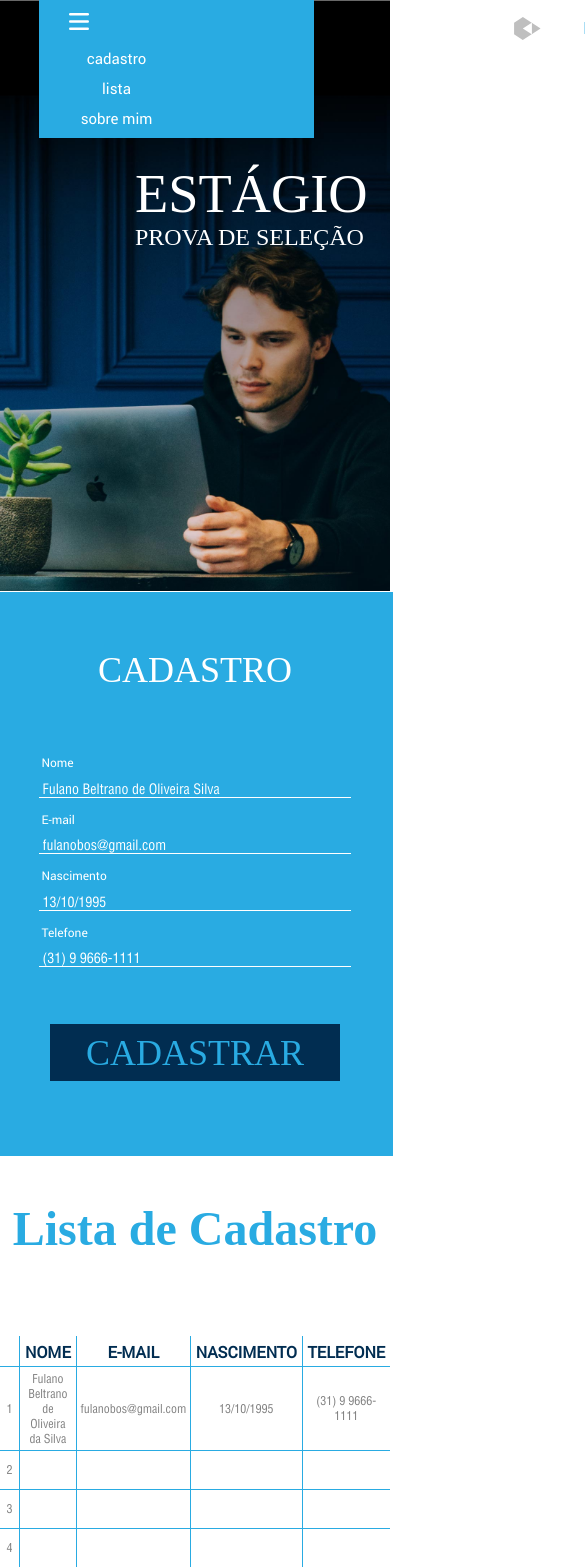
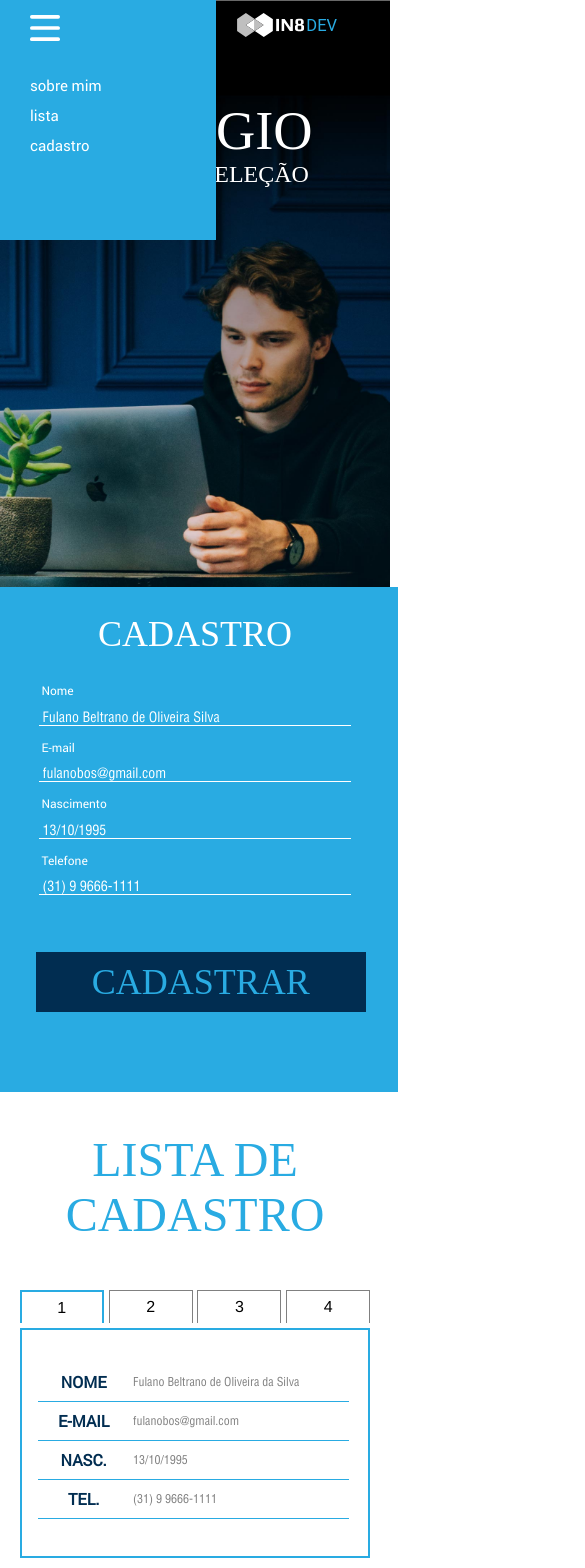
Before and after one commit to Lukelupus/fullstack-jr-layout, a React (Create React App) app in the folder frontend/: page / in a window 390 px wide. Shown: the top 1568 px of the page, 585 px wide, since content can reach past the window. Built offline with nearby package versions, Linux system fonts and the light colour scheme.

Commit message:
mobile layout finished

```diff
--- a/frontend/public/styles.css
+++ b/frontend/public/styles.css
@@ -280,7 +280,7 @@ tr:last-child {
 
 .list-title {
     font-family: 'Helvetica 25';
-    font-weight: bold;
+    font-weight: 100;
     font-size: 3em;
     padding: 1em 0;
     color: var(--text-primary);
@@ -304,7 +304,7 @@ tr:last-child {
     width: 35px;
     height: 35px;
     left: 87.5%;
-    bottom: -108%;
+    bottom: -118%;
 
 }
 
@@ -416,8 +416,8 @@ tr:last-child {
     .hamburguer {
         display: block;
         cursor: pointer;
-        width: 20px;
-        height: 20px;
+        width: 30px;
+        height: 30px;
         margin-left: 1em;
     }
 
@@ -455,7 +455,9 @@ tr:last-child {
         font-size: 1.5em;
     }
 
-
+    .blue-section {
+        outline: 0.5em solid var(--bg-secondary);
+    }
 
     table {
         max-width: 35em;
@@ -481,6 +483,145 @@ tr:last-child {
 /* Mobile */
 
 @media only screen and (max-width: 767px) {
+    .header {
+        left: 0;
+    }
+
+    .nav-container{
+        width: 100%;
+    }
+    .navbar {
+        gap: 0;
+    }
+
+    .nav-menu {
+        padding: 1em 50% 6em 1em;
+        position: absolute;
+        left: 0;
+        top:0;
+    }
 
 
+    .navbar-nav {
+        padding: 0;
+        flex-direction: column-reverse;
+        margin-top: 1em;
+    }
+    .a-header {
+        text-align: left;
+    }
+
+    .logo-container {
+        position: absolute;
+        top: 0;
+        left: 60%;
+    }
+
+    .logo {
+        margin-bottom: 5em;
+    }
+
+    .header-container {
+        margin: 2em 0 0 5em;
+    }
+
+    .page-title {
+        padding: .5em;
+    }
+
+    .list-title {
+        width: 80%;
+        font-weight: 400;
+    }
+
+    .info-text {
+        font-size: 20px;
+        margin: .5em;
+        font-weight: 100;
+    }
+
+    .div-one {
+        width: 21.875em;
+        height: 230px;
+        border: 2px solid var(--bg-secondary);
+
+    }
+
+    .btn {
+        padding: .25em 1.55em;
+    }
+
+    table {
+        margin-bottom: 2em;
+
+
+    }
+    .table-mobile-container {
+        display: flex;
+        flex-direction: column-reverse;
+        justify-content: center;
+        align-items: center;
+        gap: .3em;
+        border-top: 0;
+        margin-bottom: 2em;
+        height: 100%;
+    }
+    .content-div.active {
+        display: block;
+    }
+
+    .content-div {
+        display: none;
+        width: 90%;
+        margin-left: 1em;
+    }
+
+    .content-number {
+        display: flex;
+        border: 1px solid #808080;
+        height: 2.0625em;
+        width: 84px;
+        align-items: center;
+        justify-content: center;
+        text-align: center;
+        border-bottom: 0;
+
+
+    }
+
+    .content-number.active {
+        border: 2px solid var(--bg-secondary);
+        border-bottom: 0;
+    }
+
+
+
+
+    .number-container {
+        display: flex;
+        flex-direction: row;
+        gap: .3em;
+
+
+    }
+
+    .th-mobile {
+        width: 5%;
+        border-right: 0;
+    }
+    td {
+        border-bottom: 1px;
+    }
+    .td-mobile {
+        border-left: 0;
+        text-align: left;
+    }
+    .td-mobile:last-child {
+        border-bottom: 1px solid var(--bg-secondary);
+        font-size: 12px;
+    }
+
+    .desktop-table {
+        display: none;
+    }
 }
--- a/frontend/src/components/Header.js
+++ b/frontend/src/components/Header.js
@@ -28,7 +28,7 @@ function Header() {
         if (active === true) {
             setActive(false)
         }
-
+     e.preventDefault()
     }
     return(<>
 
--- a/frontend/src/components/ListaDeCadastro.js
+++ b/frontend/src/components/ListaDeCadastro.js
@@ -7,6 +7,11 @@ import axios from 'axios'
 const Desktop = ({ children }) => {
     const isDesktop = useMediaQuery({ minWidth: 992 })
     return isDesktop ? children : null
+  }
+
+  const Mobile = ({ children }) => {
+    const isMobile = useMediaQuery({ maxWidth: 767 })
+    return isMobile ? children : null
   }
 
 function ListaDeCadastro() {
@@ -103,9 +108,9 @@ function ListaDeCadastro() {
     return(
         <>
             <div id="lista" className="white-section">
-                <h2 className="list-title">Lista de Cadastro</h2>
-                <table {...getTableProps()}>
-                    <thead className=''>
+                <h2 className="list-title">LISTA DE CADASTRO</h2>
+                <table className='desktop-table' {...getTableProps()}>
+                    <thead >
                         {headerGroups.map(headerGroup => (
                             <tr {...headerGroup.getHeaderGroupProps()}>
                                 {
@@ -137,6 +142,41 @@ function ListaDeCadastro() {
                                    }
                     </tbody>
                 </table>
+                <Mobile>
+                <div className='table-mobile-container'>
+                     <div className='div-one'>
+
+                        <div className='content-div active'>
+                             <table >
+                                <tr>
+                                    <th className='table-heading  th-mobile'>NOME</th>
+                                    <td className='table-data td-mobile'>Fulano Beltrano de Oliveira da Silva</td>
+                                </tr>
+                                <tr>
+                                    <th className='table-heading th-mobile'>E-MAIL</th>
+                                    <td className='table-data td-mobile'>fulanobos@gmail.com</td>
+                                </tr>
+                                <tr>
+                                    <th className='table-heading th-mobile'>NASC.</th>
+                                    <td className='table-data td-mobile'>13/10/1995</td>
+                                </tr>
+                                <tr>
+                                    <th className='table-heading th-mobile'>TEL.</th>
+                                    <td className='table-data td-mobile'>(31) 9 9666-1111</td>
+                                </tr>
+                                </table>
+                            </div>
+
+
+                        </div>
+                        <div className='number-container'>
+                            <div className='content-number active'>1</div>
+                            <div className='content-number'>2</div>
+                            <div className='content-number'>3</div>
+                            <div className='content-number'>4</div>
+                        </div>
+                </div>
+                </Mobile>
                 <Desktop>
                    <a href='#top'><img className='top-page-pointer' src={TopoPagina} alt='top'></img></a>
                 </Desktop>
--- a/frontend/src/index.css
+++ b/frontend/src/index.css
@@ -42,7 +42,7 @@
         url(../src/Fonts/ps.ttf) format("truetype");
   }
   @font-face {
-    font-family: 'Roboto Light';
+    font-family: 'Roboto Leve';
     src: local('Roboto Leve'),
         url(../src/Fonts/Roboto-Light_0.ttf);
       unicode-range: U+30-39;
```
